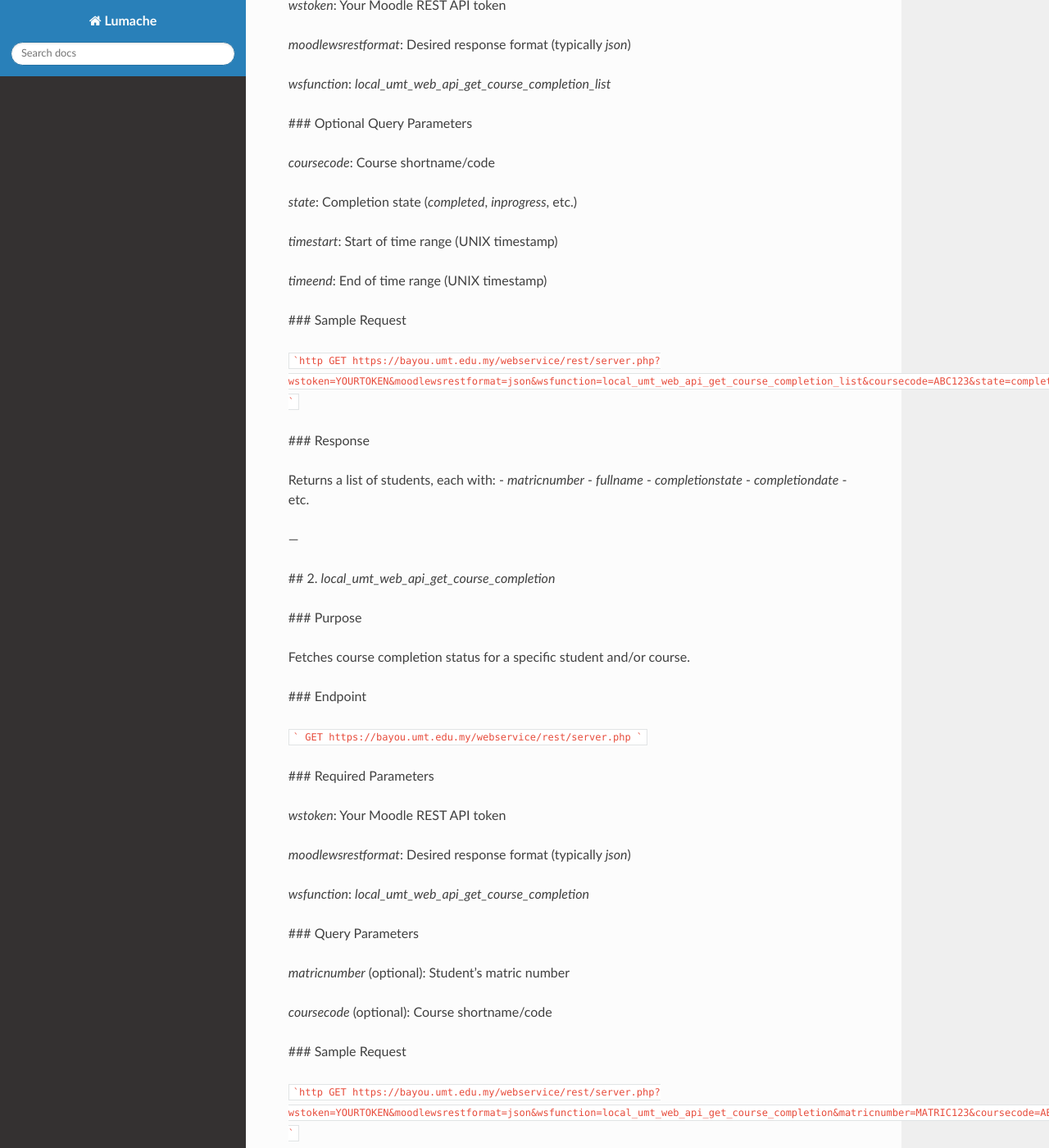
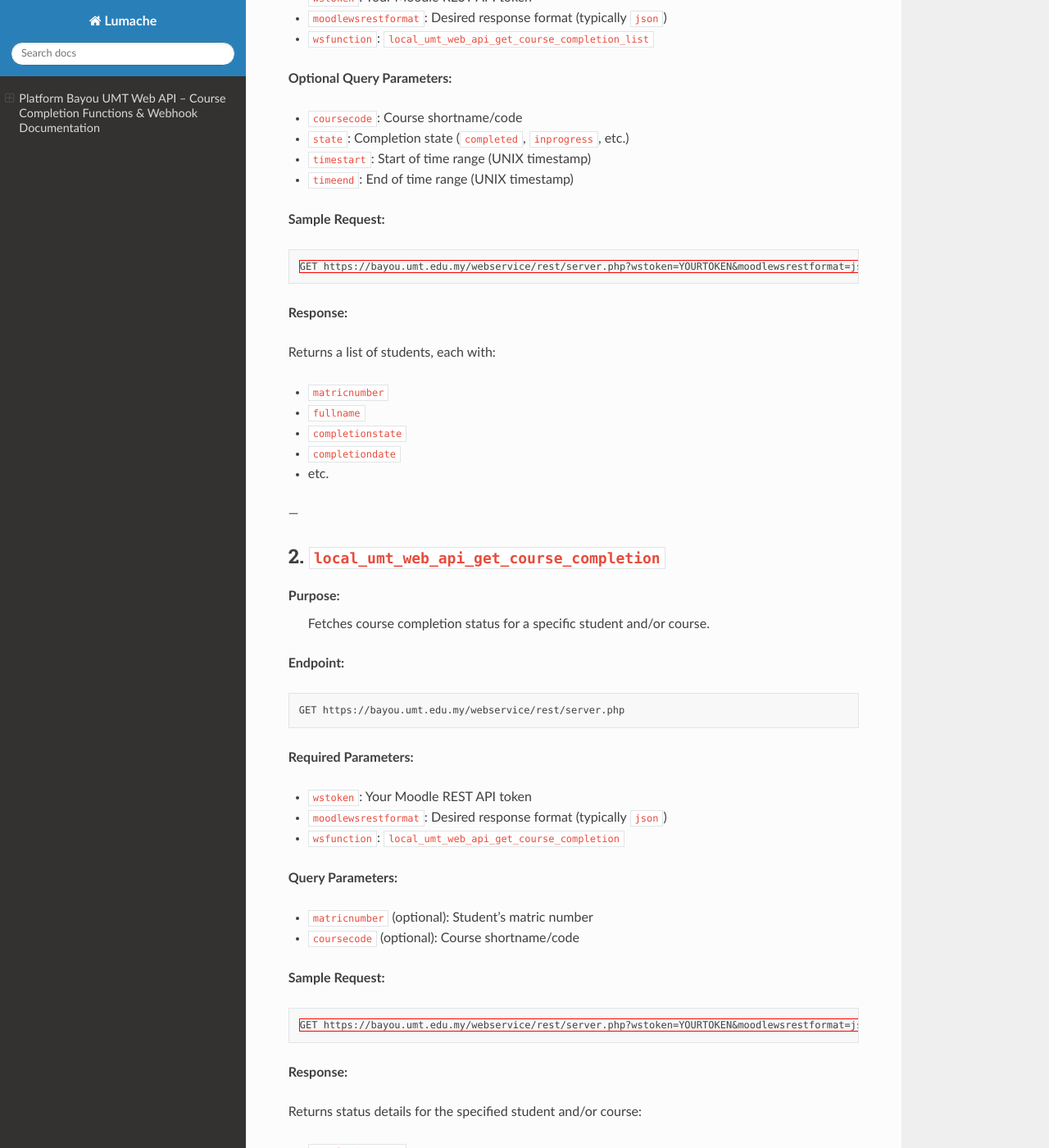
Before and after one commit to e-Learning-UMT/system_documentation, a Sphinx documentation site: the page built from docs/source/completion_webservices.rst, in a window 1280 px wide and 1400 px high, scrolled down 777 px. Shown: the whole window at 82% size. Built offline with Sphinx 7.4.7 and the Read the Docs theme 3.1.0, drawn with Linux system fonts in a browser that asks for light colours; some of the changed text lies outside the part shown.

Commit message:
Refactor documentation index and completion web services for clarity and consistency

````diff
--- a/docs/source/completion_webservices.rst
+++ b/docs/source/completion_webservices.rst
@@ -1,76 +1,96 @@
-Title: Completion Webservices
-Date: 2025-07-17
-Slug: completion-webservices
 
-# Platform Bayou UMT Web API – Course Completion Functions & Webhook Documentation
+Platform Bayou UMT Web API – Course Completion Functions & Webhook Documentation
+===============================================================================
 
-This document provides specific integration information for the following features of the `moodle_umt_web_api` plugin:
+This document provides specific integration information for the following features of the ``moodle_umt_web_api`` plugin:
 
-- `local_umt_web_api_get_course_completion_list` REST API function
-- `local_umt_web_api_get_course_completion` REST API function
+- ``local_umt_web_api_get_course_completion_list`` REST API function
+- ``local_umt_web_api_get_course_completion`` REST API function
 - Course completion webhook
 
 ---
 
-## 1. `local_umt_web_api_get_course_completion_list`
 
-### Purpose
+1. ``local_umt_web_api_get_course_completion_list``
+---------------------------------------------------
 
-Lists students with their course completion status. Supports optional filtering by completion state and time range.
+**Purpose:**
+    Lists students with their course completion status. Supports optional filtering by completion state and time range.
 
-### Endpoint
+**Endpoint:**
 
-```
-GET https://bayou.umt.edu.my/webservice/rest/server.php
-```
+.. code-block:: none
 
-### Required Parameters
+   GET https://bayou.umt.edu.my/webservice/rest/server.php
 
-- `wstoken`: Your Moodle REST API token
-- `moodlewsrestformat`: Desired response format (typically `json`)
-- `wsfunction`: `local_umt_web_api_get_course_completion_list`
+**Required Parameters:**
 
-### Optional Query Parameters
+- ``wstoken``: Your Moodle REST API token
+- ``moodlewsrestformat``: Desired response format (typically ``json``)
+- ``wsfunction``: ``local_umt_web_api_get_course_completion_list``
 
-- `coursecode`: Course shortname/code
-- `state`: Completion state (`completed`, `inprogress`, etc.)
-- `timestart`: Start of time range (UNIX timestamp)
-- `timeend`: End of time range (UNIX timestamp)
+**Optional Query Parameters:**
 
-### Sample Request
+- ``coursecode``: Course shortname/code
+- ``state``: Completion state (``completed``, ``inprogress``, etc.)
+- ``timestart``: Start of time range (UNIX timestamp)
+- ``timeend``: End of time range (UNIX timestamp)
 
-```http
-GET https://bayou.umt.edu.my/webservice/rest/server.php?wstoken=YOURTOKEN&moodlewsrestformat=json&wsfunction=local_umt_web_api_get_course_completion_list&coursecode=ABC123&state=completed&timestart=1704067200&timeend=1706755199
-```
+**Sample Request:**
 
-### Response
+.. code-block:: http
+
+   GET https://bayou.umt.edu.my/webservice/rest/server.php?wstoken=YOURTOKEN&moodlewsrestformat=json&wsfunction=local_umt_web_api_get_course_completion_list&coursecode=ABC123&state=completed&timestart=1704067200&timeend=1706755199
+
+**Response:**
 
 Returns a list of students, each with:
-- `matricnumber`
-- `fullname`
-- `completionstate`
-- `completiondate`
+
+- ``matricnumber``
+- ``fullname``
+- ``completionstate``
+- ``completiondate``
 - etc.
 
 ---
 
-## 2. `local_umt_web_api_get_course_completion`
 
-### Purpose
+2. ``local_umt_web_api_get_course_completion``
+----------------------------------------------
 
-Fetches course completion status for a specific student and/or course.
+**Purpose:**
+    Fetches course completion status for a specific student and/or course.
 
-### Endpoint
+**Endpoint:**
 
-```
-GET https://bayou.umt.edu.my/webservice/rest/server.php
-```
+.. code-block:: none
 
-### Required Parameters
+   GET https://bayou.umt.edu.my/webservice/rest/server.php
 
-- `wstoken`: Your Moodle REST API token
-- `moodlewsrestformat`: Desired response format (typically `json`)
-- `wsfunction`: `local_umt_web_api_get_course_completion`
+**Required Parameters:**
+
+- ``wstoken``: Your Moodle REST API token
+- ``moodlewsrestformat``: Desired response format (typically ``json``)
+- ``wsfunction``: ``local_umt_web_api_get_course_completion``
+
+**Query Parameters:**
+
+- ``matricnumber`` (optional): Student's matric number
+- ``coursecode`` (optional): Course shortname/code
+
+**Sample Request:**
+
+.. code-block:: http
+
+   GET https://bayou.umt.edu.my/webservice/rest/server.php?wstoken=YOURTOKEN&moodlewsrestformat=json&wsfunction=local_umt_web_api_get_course_completion&matricnumber=MATRIC123&coursecode=ABC123
+
+**Response:**
+
+Returns status details for the specified student and/or course:
+
+- ``completionstate``
+- ``completiondate``
+- Additional course/user data
 
 ### Query Parameters
 
@@ -92,24 +112,25 @@ Returns status details for the specified student and/or course:
 
 ---
 
-## 3. Course Completion Webhook
 
-### Purpose
+3. Course Completion Webhook
+----------------------------
 
-Sends an HTTP POST notification to configured webhook URLs whenever a user completes a course.
+**Purpose:**
+    Sends an HTTP POST notification to configured webhook URLs whenever a user completes a course.
 
-### Configuration
+**Configuration:**
 
-- Set webhook URLs in plugin settings: **Completion webhook URLs** (`completionwebhook`)
+- Set webhook URLs in plugin settings: **Completion webhook URLs** (``completionwebhook``)
 - Multiple URLs supported (one per line)
 
-### Trigger
+**Trigger:**
 
-- Fires on Moodle `core\event\course_completed` event
+- Fires on Moodle ``core\\event\\course_completed`` event
 
-### Payload Format
+**Payload Format:**
 
-Sent as JSON with content type `application/json`:
+Sent as JSON with content type ``application/json``:
 
 .. code-block:: json
 
@@ -118,18 +139,20 @@ Sent as JSON with content type `application/json`:
      "studentmatric": "MATRIC123"
    }
 
-### Logging & Reports
+**Logging & Reports:**
 
 - Every webhook call is logged (URL, payload, HTTP status, success)
 - Logs are accessible and sortable in the plugin's report page
 
 ---
 
-## References
 
-- [Full Plugin Documentation](https://github.com/e-Learning-UMT/moodle_umt_web_api/WEB_API_DOCUMENTATION.md)
-- [db/services.php](https://github.com/e-Learning-UMT/moodle_umt_web_api/blob/main/db/services.php)
-- [README.md](https://github.com/e-Learning-UMT/moodle_umt_web_api/blob/main/README.md)
-- [Webhook Observer](https://github.com/e-Learning-UMT/moodle_umt_web_api/blob/main/classes/observer.php)
+References
+----------
+
+- `Full Plugin Documentation <https://github.com/e-Learning-UMT/moodle_umt_web_api/WEB_API_DOCUMENTATION.md>`_
+- `db/services.php <https://github.com/e-Learning-UMT/moodle_umt_web_api/blob/main/db/services.php>`_
+- `README.md <https://github.com/e-Learning-UMT/moodle_umt_web_api/blob/main/README.md>`_
+- `Webhook Observer <https://github.com/e-Learning-UMT/moodle_umt_web_api/blob/main/classes/observer.php>`_
 
 ---
````
Also changed, not shown: docs/index.rst (+22 -18 lines).
